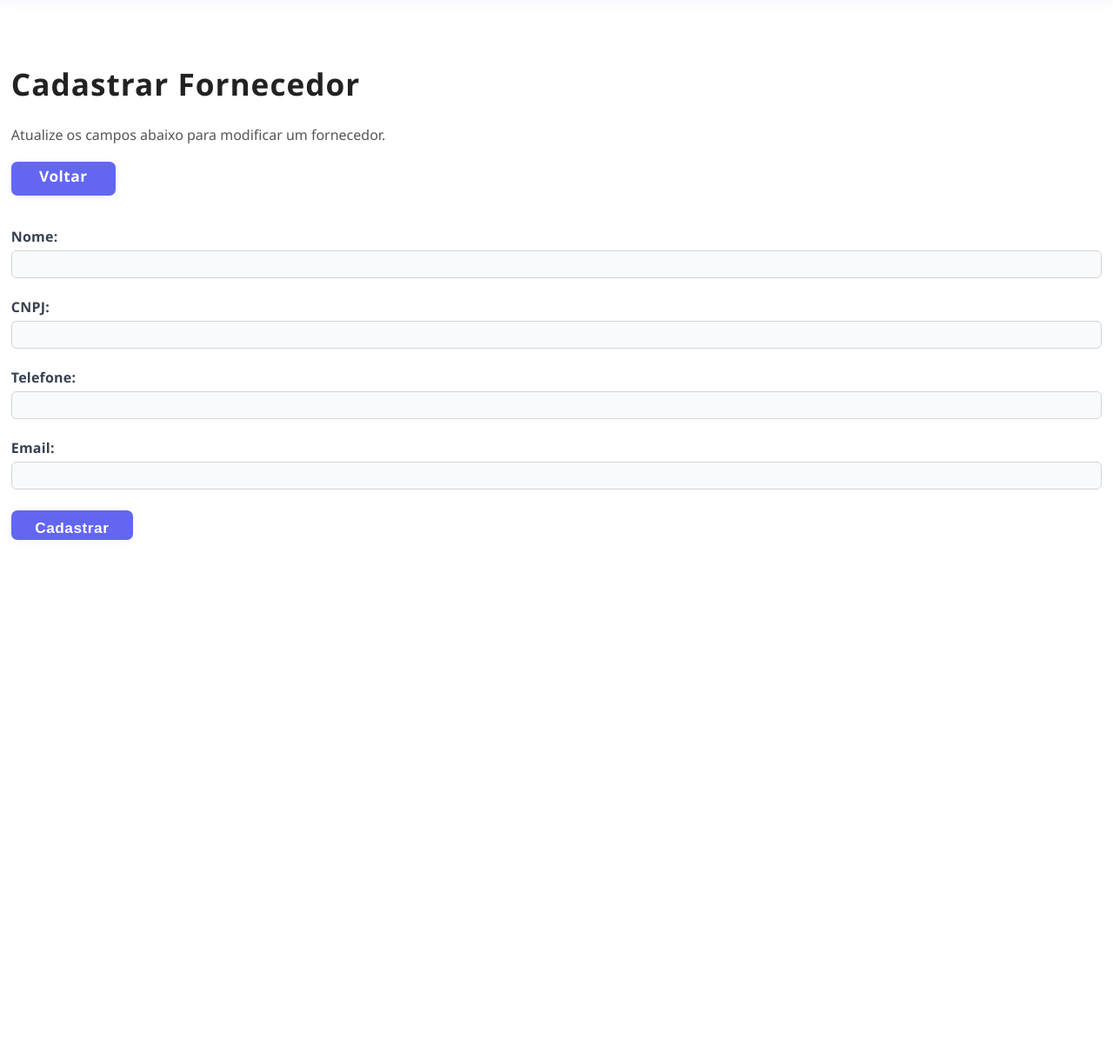
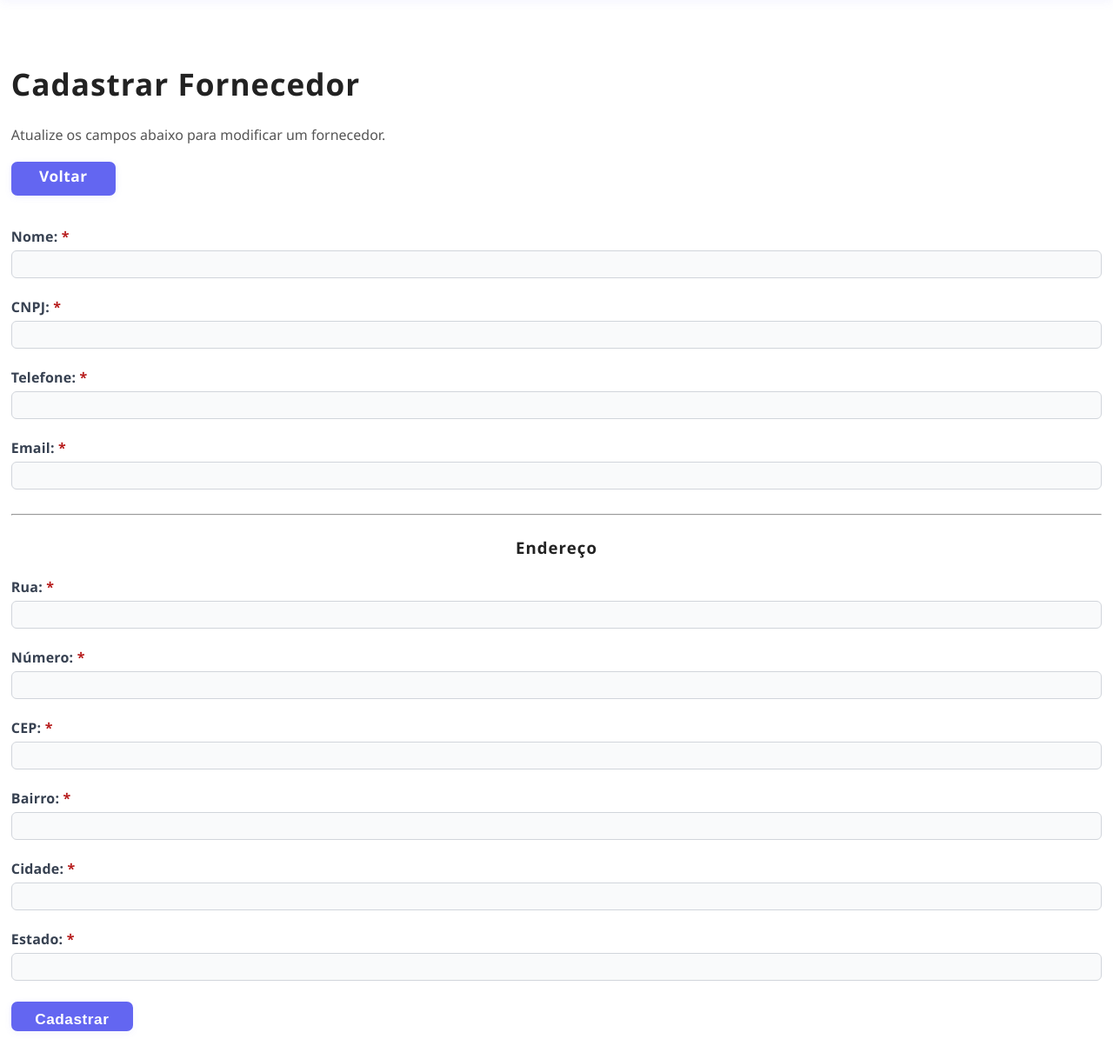
Before and after one commit to StoqAi/new-stoqai, a Flask app: page /fornecedores/novo in a window 1280 px wide. Shown: the part 64-1282 px from the top of the page at 87% size. Before the commit the page ends 685 px from the top, so only its background shows below. Run offline with Flask 3, Linux system fonts and the light colour scheme.

Commit message:
update menu principal + menu fornecedor
update na exibição dos nomes de categoria e de fornecedor na pagina default de produtos + adição de cadastro de endereço na página de forncedores (add consulta por cep)

```diff
--- a/app.py
+++ b/app.py
@@ -9,7 +9,7 @@ def conectar_mysql():
     return mysql.connector.connect(
         host="localhost",
         user="root",
-        password="Thor2019@sql",
+        password="fiap",
         database="estoque_loja"
     )
 
@@ -20,11 +20,16 @@ def index():
     cursor = conn.cursor(dictionary=True)
     cursor.execute("""
         SELECT
-            Produto.IdProduto, Produto.Nome, Produto.Preco, Produto.Descricao,
+            Produto.IdProduto, Produto.Nome,
+            Categoria.Nome AS NomeCategoria,
+            Fornecedor.Nome AS NomeFornecedor,
+            Produto.Preco, Produto.Descricao,
             Produto.IdCategoria, Produto.IdFornecedor,
             Estoque.Quantidade
         FROM Produto
         JOIN Estoque ON Produto.IdProduto = Estoque.IdProduto
+        LEFT JOIN Categoria ON Produto.IdCategoria = Categoria.IdCategoria
+        LEFT JOIN Fornecedor ON Produto.IdFornecedor = Fornecedor.IdFornecedor
     """)
     produtos = cursor.fetchall()
     conn.close()
@@ -167,13 +172,16 @@ def fornecedores():
     cursor = conn.cursor(dictionary=True)
     cursor.execute("""
         SELECT Fornecedor.IdFornecedor, Fornecedor.Nome, Fornecedor.CNPJ,
-               Contato.Telefone, Contato.Email
+               Contato.Telefone, Contato.Email,
+               Endereco.NomeRua, Endereco.Num, Endereco.CEP, Endereco.Bairro, Endereco.Cidade, Endereco.Estado
         FROM Fornecedor
         LEFT JOIN Contato ON Fornecedor.IdContato = Contato.IdContato
+        LEFT JOIN Endereco ON Fornecedor.IdEndereco = Endereco.IdEndereco
     """)
     fornecedores = cursor.fetchall()
     conn.close()
     return render_template('fornecedores.html', fornecedores=fornecedores)
+
 
 @app.route('/fornecedores/novo', methods=['GET', 'POST'])
 def novo_fornecedor():
@@ -183,12 +191,27 @@ def novo_fornecedor():
         cnpj = request.form.get('cnpj')
         telefone = request.form.get('telefone')
         email = request.form.get('email')
+        rua = request.form.get('rua')
+        numero = request.form.get('numero')
+        cep = request.form.get('cep')
+        complemento = request.form.get('complemento')
+        bairro = request.form.get('bairro')
+        cidade = request.form.get('cidade')
+        estado = request.form.get('estado')
         try:
             conn = conectar_mysql()
             cursor = conn.cursor()
+            # Insere endereço
+            cursor.execute(
+                "INSERT INTO Endereco (NomeRua, Num, CEP, Complemento, Bairro, Cidade, Estado) VALUES (%s, %s, %s, %s, %s, %s, %s)",
+                (rua, numero, cep, complemento, bairro, cidade, estado)
+            )
+            id_endereco = cursor.lastrowid
+            # Insere contato
             cursor.execute("INSERT INTO Contato (Telefone, Email) VALUES (%s, %s)", (telefone, email))
             id_contato = cursor.lastrowid
-            cursor.execute("INSERT INTO Fornecedor (Nome, CNPJ, IdContato) VALUES (%s, %s, %s)", (nome, cnpj, id_contato))
+            # Insere fornecedor com FK de endereço e contato
+            cursor.execute("INSERT INTO Fornecedor (Nome, CNPJ, IdContato, IdEndereco) VALUES (%s, %s, %s, %s)", (nome, cnpj, id_contato, id_endereco))
             conn.commit()
             conn.close()
             return redirect(url_for('fornecedores'))
@@ -202,9 +225,12 @@ def editar_fornecedor(id):
     cursor = conn.cursor(dictionary=True)
     cursor.execute("""
         SELECT Fornecedor.IdFornecedor, Fornecedor.Nome, Fornecedor.CNPJ,
-               Contato.Telefone, Contato.Email, Fornecedor.IdContato
+               Contato.Telefone, Contato.Email, Fornecedor.IdContato,
+               Endereco.IdEndereco, Endereco.NomeRua as Rua, Endereco.Num as Numero, Endereco.CEP,
+               Endereco.Complemento, Endereco.Bairro, Endereco.Cidade, Endereco.Estado
         FROM Fornecedor
         LEFT JOIN Contato ON Fornecedor.IdContato = Contato.IdContato
+        LEFT JOIN Endereco ON Fornecedor.IdEndereco = Endereco.IdEndereco
         WHERE Fornecedor.IdFornecedor = %s
     """, (id,))
     fornecedor = cursor.fetchone()
@@ -214,10 +240,21 @@ def editar_fornecedor(id):
         cnpj = request.form.get('cnpj')
         telefone = request.form.get('telefone')
         email = request.form.get('email')
+        rua = request.form.get('rua')
+        numero = request.form.get('numero')
+        cep = request.form.get('cep')
+        complemento = request.form.get('complemento')
+        bairro = request.form.get('bairro')
+        cidade = request.form.get('cidade')
+        estado = request.form.get('estado')
         try:
             cursor2 = conn.cursor()
             cursor2.execute("UPDATE Fornecedor SET Nome=%s, CNPJ=%s WHERE IdFornecedor=%s", (nome, cnpj, id))
             cursor2.execute("UPDATE Contato SET Telefone=%s, Email=%s WHERE IdContato=%s", (telefone, email, fornecedor['IdContato']))
+            cursor2.execute(
+                "UPDATE Endereco SET NomeRua=%s, Num=%s, CEP=%s, Complemento=%s, Bairro=%s, Cidade=%s, Estado=%s WHERE IdEndereco=%s",
+                (rua, numero, cep, complemento, bairro, cidade, estado, fornecedor['IdEndereco'])
+            )
             conn.commit()
             cursor2.close()
             conn.close()
--- a/requirements.txt
+++ b/requirements.txt
@@ -1,3 +1,2 @@
-streamlit
 flask
 mysql-connector-python
--- a/templates/fornecedor_form.html
+++ b/templates/fornecedor_form.html
@@ -12,7 +12,7 @@
         </div>
         <div class="navbar-center">
             <a href="{{ url_for('index') }}" class="nav-link">Produtos</a>
-            <a href="#" class="nav-link">Categorias</a>
+            <a href="{{ url_for('categorias') }}" class="nav-link">Categorias</a>
             <a href="{{ url_for('fornecedores') }}" class="nav-link active">Fornecedores</a>
         </div>
     </nav>
@@ -25,20 +25,46 @@
         {% endif %}
         <form method="POST">
             <div class="form-group">
-                <label for="nome">Nome:</label>
+                <label for="nome">Nome: <span style="color:#b71c1c">*</span></label>
                 <input type="text" id="nome" name="nome" value="{{ fornecedor.Nome if fornecedor else '' }}" required>
             </div>
             <div class="form-group">
-                <label for="cnpj">CNPJ:</label>
+                <label for="cnpj">CNPJ: <span style="color:#b71c1c">*</span></label>
                 <input type="text" id="cnpj" name="cnpj" value="{{ fornecedor.CNPJ if fornecedor else '' }}" required>
             </div>
             <div class="form-group">
-                <label for="telefone">Telefone:</label>
+                <label for="telefone">Telefone: <span style="color:#b71c1c">*</span></label>
                 <input type="text" id="telefone" name="telefone" value="{{ fornecedor.Telefone if fornecedor else '' }}">
             </div>
             <div class="form-group">
-                <label for="email">Email:</label>
+                <label for="email">Email: <span style="color:#b71c1c">*</span></label>
                 <input type="email" id="email" name="email" value="{{ fornecedor.Email if fornecedor else '' }}">
+            </div>
+            <hr style="margin: 24px 0;">
+            <h3>Endereço</h3>
+            <div class="form-group">
+                <label for="rua">Rua: <span style="color:#b71c1c">*</span></label>
+                <input type="text" id="rua" name="rua" value="{{ fornecedor.Rua if fornecedor else '' }}" required>
+            </div>
+            <div class="form-group">
+                <label for="numero">Número: <span style="color:#b71c1c">*</span></label>
+                <input type="text" id="numero" name="numero" value="{{ fornecedor.Numero if fornecedor else '' }}" required>
+            </div>
+            <div class="form-group">
+                <label for="cep">CEP: <span style="color:#b71c1c">*</span></label>
+                <input type="text" id="cep" name="cep" value="{{ fornecedor.CEP if fornecedor else '' }}" required>
+            </div>
+            <div class="form-group">
+                <label for="bairro">Bairro: <span style="color:#b71c1c">*</span></label>
+                <input type="text" id="bairro" name="bairro" value="{{ fornecedor.Bairro if fornecedor else '' }}" required>
+            </div>
+            <div class="form-group">
+                <label for="cidade">Cidade: <span style="color:#b71c1c">*</span></label>
+                <input type="text" id="cidade" name="cidade" value="{{ fornecedor.Cidade if fornecedor else '' }}" required>
+            </div>
+            <div class="form-group">
+                <label for="estado">Estado: <span style="color:#b71c1c">*</span></label>
+                <input type="text" id="estado" name="estado" maxlength="2" value="{{ fornecedor.Estado if fornecedor else '' }}" required>
             </div>
             <div style="display: flex; gap: 16px; margin-top: 18px;">
                 <button type="submit" class="btn">
@@ -57,5 +83,38 @@
             </div>
         </form>
     </div>
+    <script>
+    const cepInput = document.getElementById('cep');
+    cepInput.addEventListener('blur', function() {
+        const cep = this.value.replace(/\D/g, '');
+        if (cep.length === 8) {
+            fetch(`https://viacep.com.br/ws/${cep}/json/`)
+                .then(response => response.json())
+                .then(data => {
+                    if (!data.erro) {
+                        document.getElementById('rua').value = data.logradouro || '';
+                        document.getElementById('bairro').value = data.bairro || '';
+                        document.getElementById('cidade').value = data.localidade || '';
+                        document.getElementById('estado').value = data.uf || '';
+                        if (data.complemento) {
+                            document.getElementById('complemento').value = data.complemento;
+                        }
+                    }
+                });
+        }
+    });
+
+    cepInput.addEventListener('input', function() {
+        if (this.value.trim() === '') {
+            document.getElementById('rua').value = '';
+            document.getElementById('bairro').value = '';
+            document.getElementById('cidade').value = '';
+            document.getElementById('estado').value = '';
+            if (document.getElementById('complemento')) {
+                document.getElementById('complemento').value = '';
+            }
+        }
+    });
+</script>
 </body>
 </html>
```
Also changed, not shown: templates/cadastrar.html (+12 -1 lines), templates/index.html (+4 -4 lines).
